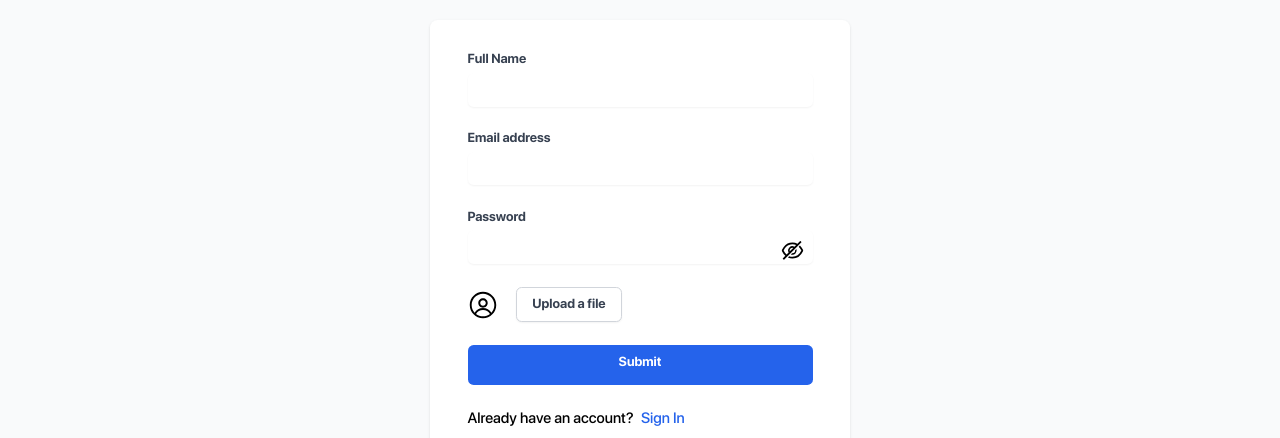
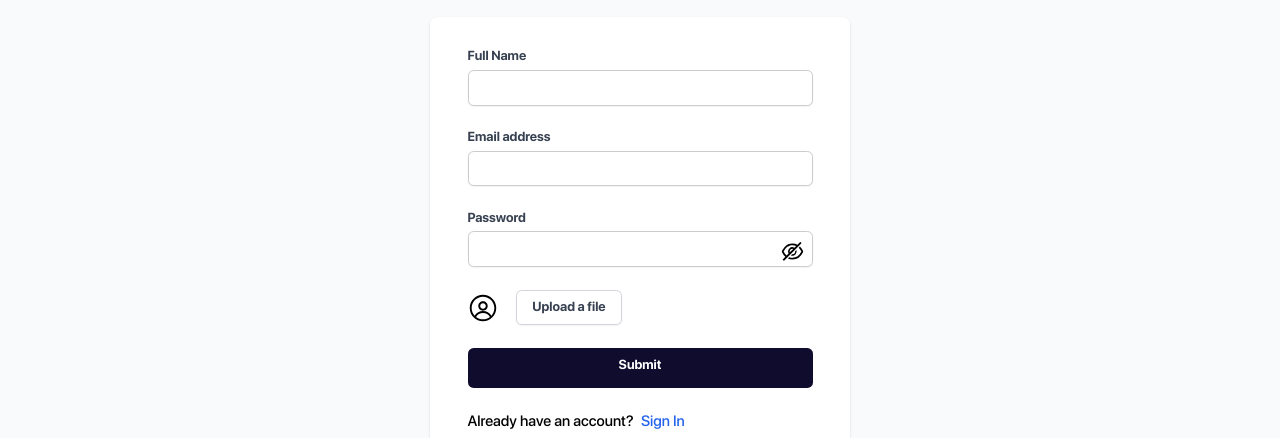
Before and after one commit to open-xyz/campus-finder, a React (Create React App) app: page /signup in a window 1280 px wide. Shown: the part 263-701 px from the top of the page. Built offline with nearby package versions, Linux system fonts and the light colour scheme; no server answers.

Commit message:
login and signup page color and some small chnages is done

```diff
--- a/src/Pages/Login/Login.js
+++ b/src/Pages/Login/Login.js
@@ -57,6 +57,7 @@ const Login = () => {
                   value={email}
                   onChange={(e) => setEmail(e.target.value)}
                   className="appearance-none block w-full px-3 py-2 border border-gray-300 rounded-md shadow-sm placeholder-gray-400 focus:outline-none focus:ring-blue-500 focus:border-blue-500 sm:text-sm"
+                  style={{border:"1px solid #ccc"}}
                 />
               </div>
             </div>
@@ -76,6 +77,7 @@ const Login = () => {
                   value={password}
                   onChange={(e) => setPassword(e.target.value)}
                   className="appearance-none block w-full px-3 py-2 border border-gray-300 rounded-md shadow-sm placeholder-gray-400 focus:outline-none focus:ring-blue-500 focus:border-blue-500 sm:text-sm"
+                  style={{border:"1px solid #ccc"}}
                 />
                 {visible ? (
                   <AiOutlineEye
@@ -120,6 +122,7 @@ const Login = () => {
               <button
                 type="submit"
                 className="group relative w-full h-[40px] flex justify-center py-2 px-4 border border-transparent text-sm font-medium rounded-md text-white bg-blue-600 hover:bg-blue-700"
+                style={{ backgroundColor: "#0F0C2D" }}
               >
                 Login
               </button>
--- a/src/Pages/Signup/Signup.js
+++ b/src/Pages/Signup/Signup.js
@@ -70,6 +70,7 @@ const Singup = () => {
                   value={name}
                   onChange={(e) => setName(e.target.value)}
                   className="appearance-none block w-full px-3 py-2 border border-gray-300 rounded-md shadow-sm placeholder-gray-400 focus:outline-none focus:ring-blue-500 focus:border-blue-500 sm:text-sm"
+                  style={{border:"1px solid #ccc"}}
                 />
               </div>
             </div>
@@ -90,6 +91,7 @@ const Singup = () => {
                   value={email}
                   onChange={(e) => setEmail(e.target.value)}
                   className="appearance-none block w-full px-3 py-2 border border-gray-300 rounded-md shadow-sm placeholder-gray-400 focus:outline-none focus:ring-blue-500 focus:border-blue-500 sm:text-sm"
+                  style={{border:"1px solid #ccc"}}
                 />
               </div>
             </div>
@@ -110,6 +112,7 @@ const Singup = () => {
                   value={password}
                   onChange={(e) => setPassword(e.target.value)}
                   className="appearance-none block w-full px-3 py-2 border border-gray-300 rounded-md shadow-sm placeholder-gray-400 focus:outline-none focus:ring-blue-500 focus:border-blue-500 sm:text-sm"
+                  style={{border:"1px solid #ccc"}}
                 />
                 {visible ? (
                   <AiOutlineEye
@@ -146,7 +149,7 @@ const Singup = () => {
                 </span>
                 <label
                   htmlFor="file-input"
-                  className="ml-5 flex items-center justify-center px-4 py-2 border border-gray-300 rounded-md shadow-sm text-sm font-medium text-gray-700 bg-white hover:bg-gray-50"
+                  className="ml-5 flex items-center justify-center px-4 py-2 border border-gray-300 rounded-md shadow-sm text-sm font-medium text-gray-700 bg-white hover:bg-gray-300 cursor-pointer"
                 >
                   <span>Upload a file</span>
                   <input
@@ -165,7 +168,8 @@ const Singup = () => {
               <button
                 type="submit"
                 className="group relative w-full h-[40px] flex justify-center py-2 px-4 border border-transparent text-sm font-medium rounded-md text-white bg-blue-600 hover:bg-blue-700"
-              >
+                style={{ backgroundColor: "#0F0C2D" }}
+             >
                 Submit
               </button>
             </div>
```
